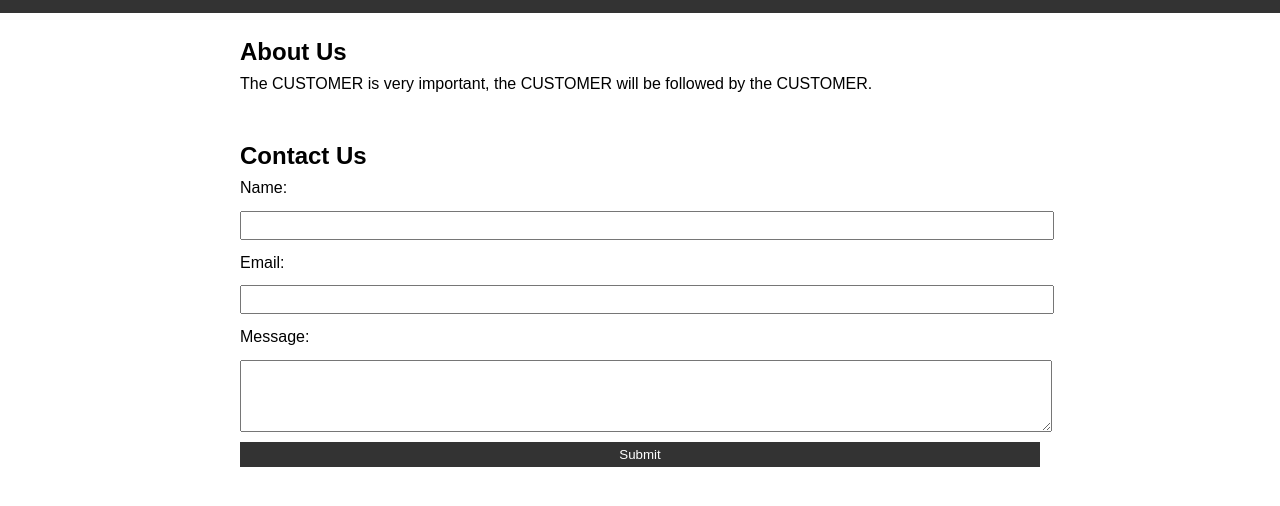
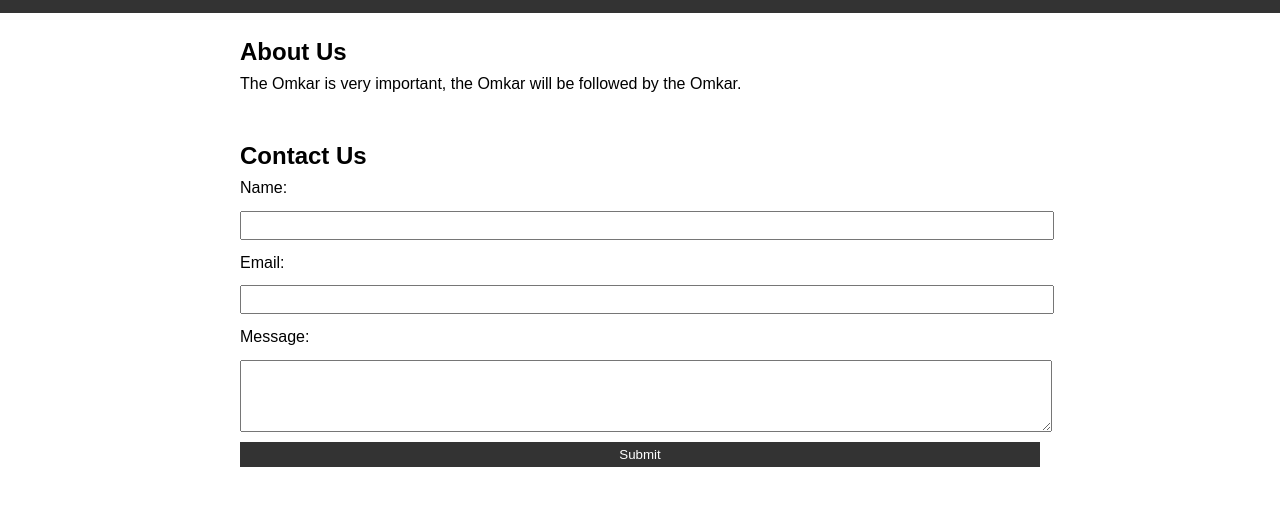
Before and after one commit to AshishThigale/Demo_Frontend_Workflow, a plain HTML site: page index.html in a window 1280 px wide. Shown: the part 96-602 px from the top of the page. Drawn offline with Linux system fonts and the light colour scheme; a script that the page names is missing.

Commit message:
Update index.html
Omkar

```diff
--- a/index.html
+++ b/index.html
@@ -21,7 +21,7 @@
   <main>
     <section>
       <h2>About Us</h2>
-      <p>The CUSTOMER is very important, the CUSTOMER will be followed by the CUSTOMER.</p>
+      <p>The Omkar is very important, the Omkar will be followed by the Omkar.</p>
     </section>
 
     <section>
```
